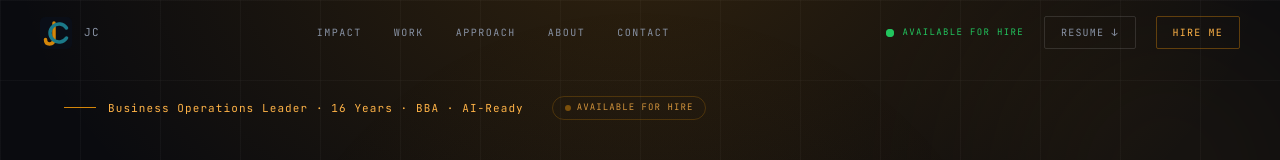
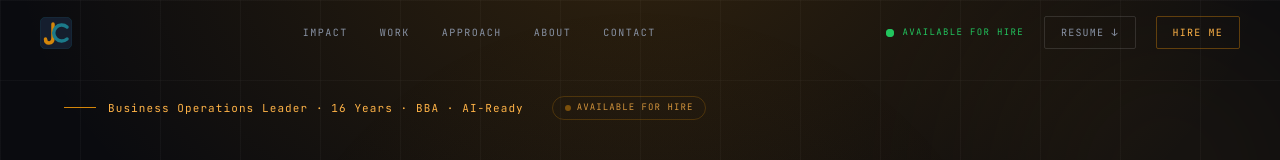
Before and after one commit to tru0blu0/jimmy-chamberlin-portfolio, a React (Vite) app: page / in a window 1280 px wide. Shown: the top 160 px of the page. Built offline with nearby package versions, Linux system fonts and the light colour scheme.

Commit message:
fix: remove redundant JC text, improve logo SVG — visible bg, tighter J/C, teal border

```diff
--- a/src/components/Nav.tsx
+++ b/src/components/Nav.tsx
@@ -53,16 +53,13 @@ export default function Nav() {
         <a href="#" className="flex items-center gap-3 group" aria-label={`${data.name} — home`}>
           <div className="w-8 h-8 relative">
             <svg viewBox="0 0 32 32" fill="none" className="w-full h-full" aria-hidden="true" focusable="false">
-              <rect width="32" height="32" rx="5" fill="#0A0E17"/>
-              {/* J: stem + hook — amber base */}
-              <path d="M14 6 L14 21.5 Q14 27 9.5 27 Q5.5 27 5.5 22.5" stroke="#D4860A" strokeWidth="3.5" strokeLinecap="round" strokeLinejoin="round"/>
-              {/* C: open arc — teal base */}
-              <path d="M26.5 11 A9 9 0 1 0 26.5 21" stroke="#1B7A8A" strokeWidth="3.5" strokeLinecap="round"/>
+              <rect width="32" height="32" rx="6" fill="#151E2E" stroke="#1B7A8A" strokeWidth="0.75" strokeOpacity="0.3"/>
+              {/* J: stem + hook — amber */}
+              <path d="M13 7 L13 20.5 Q13 26 9 26 Q5.5 26 5.5 22" stroke="#D4860A" strokeWidth="3.5" strokeLinecap="round" strokeLinejoin="round"/>
+              {/* C: open ring — teal */}
+              <path d="M27 10 A8 8 0 1 0 27 22" stroke="#1B7A8A" strokeWidth="3.5" strokeLinecap="round"/>
             </svg>
           </div>
-          <span aria-hidden="true" className="font-mono text-[11px] tracking-[0.12em] text-text-secondary group-hover:text-amber-text transition-colors">
-            JC
-          </span>
         </a>
 
         {/* Desktop nav */}
```
